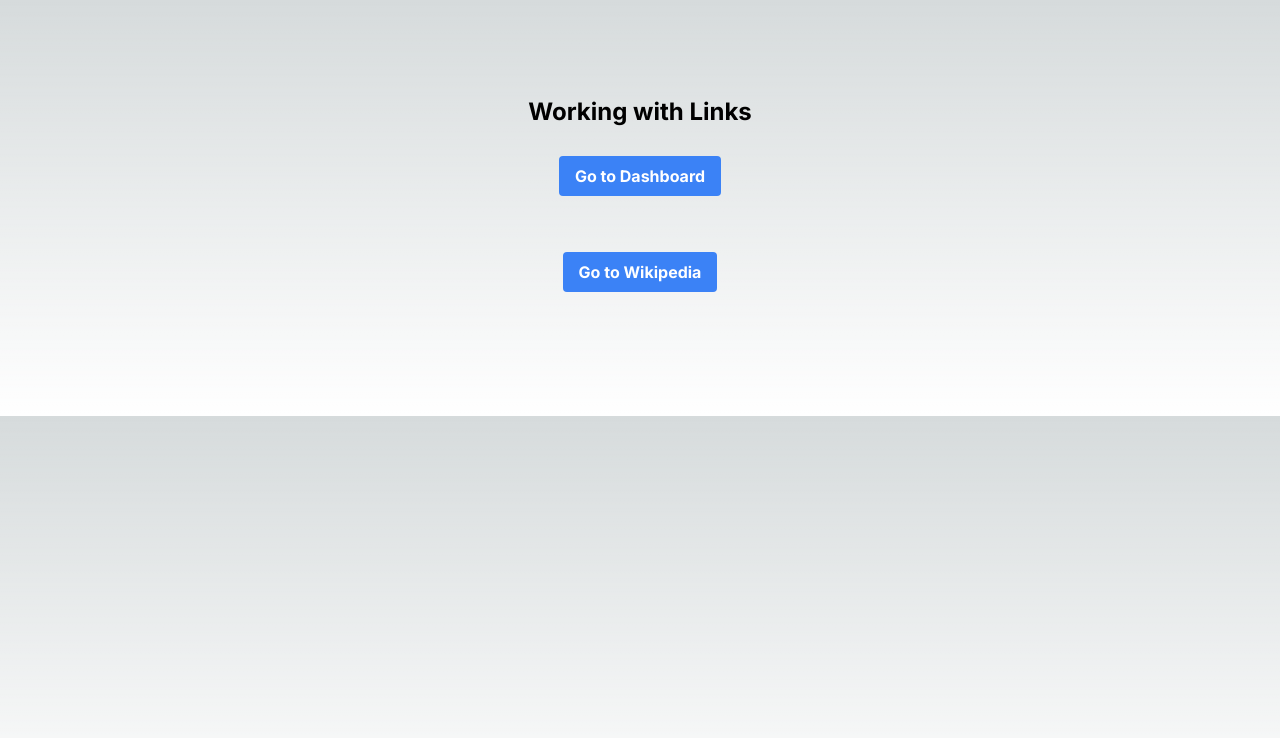
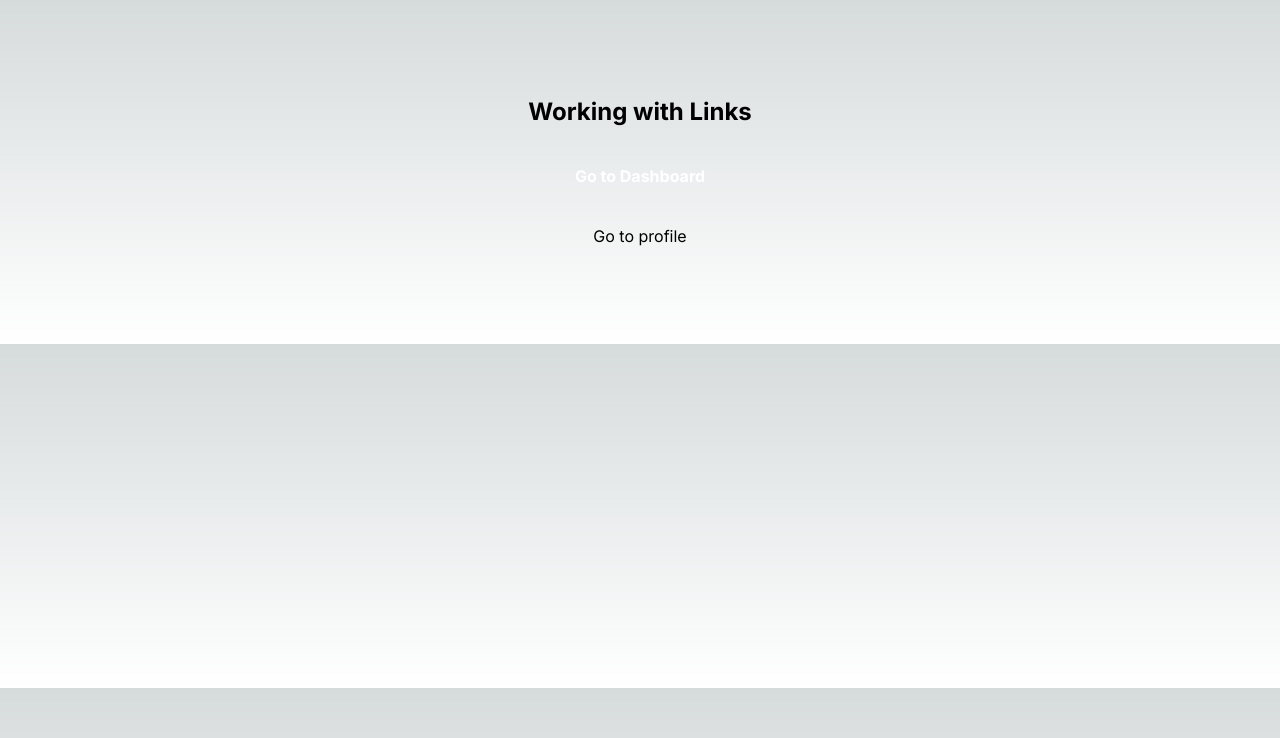
Before and after one commit to akhilesh-thakur/course.nextjs, a Next.js app: page / in a window 1280 px wide. Shown: the top 738 px of the page. Built offline with nearby package versions, Linux system fonts and the light colour scheme.

Commit message:
useRouter Hook Done

```diff
--- a/package.json
+++ b/package.json
@@ -9,13 +9,13 @@
     "lint": "next lint"
   },
   "dependencies": {
+    "next": "14.0.4",
     "react": "^18",
-    "react-dom": "^18",
-    "next": "14.0.4"
+    "react-dom": "^18"
   },
   "devDependencies": {
     "autoprefixer": "^10.0.1",
     "postcss": "^8",
-    "tailwindcss": "^3.3.0"
+    "tailwindcss": "^3.4.0"
   }
 }
--- a/src/app/admin/dashboard/page.js
+++ b/src/app/admin/dashboard/page.js
@@ -7,7 +7,7 @@ export default function AdminDashboard() {
       <main className="flex flex-col items-center justify-between p-24">
       <h1 className="font-bold text-2xl">Admin Dashboard Page</h1>
       <Link href="/">
-        <Button btnName={"Go to Home"} />
+        <Button btnName="Go to Home"/>
       </Link>
       </main>
     </>
--- a/src/app/page.js
+++ b/src/app/page.js
@@ -1,20 +1,18 @@
+"use client"
+
 import Button from "@/components/Button";
-import Image from "next/image";
 import Link from "next/link";
+import { useRouter } from "next/navigation";
 
 export default function Home() {
   const dashboard = "/admin/dashboard/";
-  const WikiLink = "https://www.wikipedia.org";
+  const profile = "/admin/profile/";
+  const router = useRouter()
   return (
     <main className="flex flex-col items-center justify-between p-24">
       <h1 className="font-bold text-2xl">Working with Links</h1>
-      <Link href={dashboard}>
-        <Button btnName={"Go to Dashboard"} />
-      </Link>
-
-      <a target="_blank" rel="noopener noreferrer" href={WikiLink}>
-        <Button btnName={"Go to Wikipedia"} />
-      </a>
+        <Link href={dashboard}><Button btnName="Go to Dashboard"/></Link>
+        <button onClick={()=> router.push(profile)} >Go to profile</button>
     </main>
   );
 }
--- a/src/components/Button.jsx
+++ b/src/components/Button.jsx
@@ -1,9 +1,8 @@
 export default function Button(props) {
+  const btnClass = `my-7 bg-${"green"}-500 hover:bg-${"green"}-700 text-white font-bold py-2 px-4 rounded`;
   return (
     <>
-      <button class="my-7 bg-blue-500 hover:bg-blue-700 text-white font-bold py-2 px-4 rounded">
-        {props.btnName}
-      </button>
+      <button className={btnClass}>{props.btnName}</button>
     </>
   );
 }
```
Also changed, not shown: 1 other file (tests, documents, lock files or other folders).
